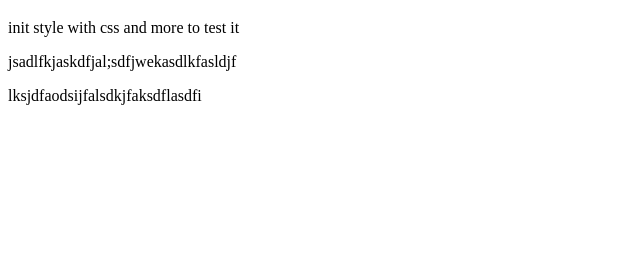
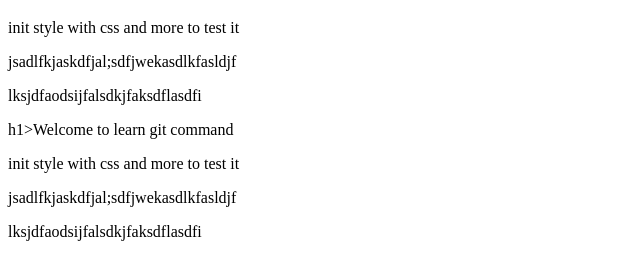
Before and after one commit to kimheng354/learn_git, a plain HTML site: page index.html in a window 1280 px wide. Shown: the part 61-340 px from the top of the page, without its empty margins (0-640 px from the left). Drawn offline with Linux system fonts and the light colour scheme; files that its build step writes are made by us from their sources.

Commit message:
more test

```diff
--- a/index.html
+++ b/index.html
@@ -11,5 +11,9 @@
     <p>init style with css and more to test it</p>
     <p>jsadlfkjaskdfjal;sdfjwekasdlkfasldjf</p>
     <p>lksjdfaodsijfalsdkjfaksdflasdfi</p>
+    h1>Welcome to learn git command</h1>
+    <p>init style with css and more to test it</p>
+    <p>jsadlfkjaskdfjal;sdfjwekasdlkfasldjf</p>
+    <p>lksjdfaodsijfalsdkjfaksdflasdfi</p>
 </body>
 </html>
```
